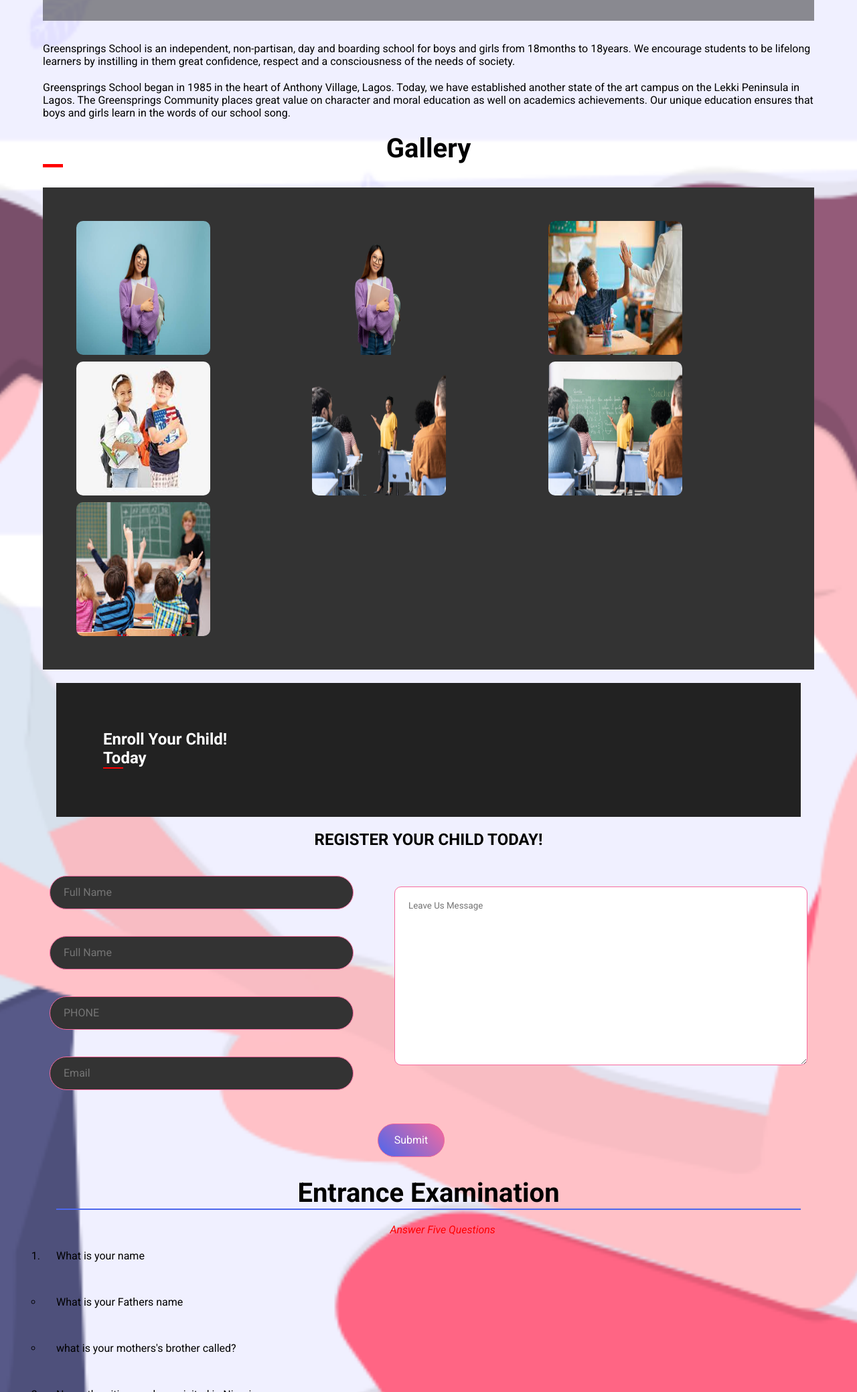
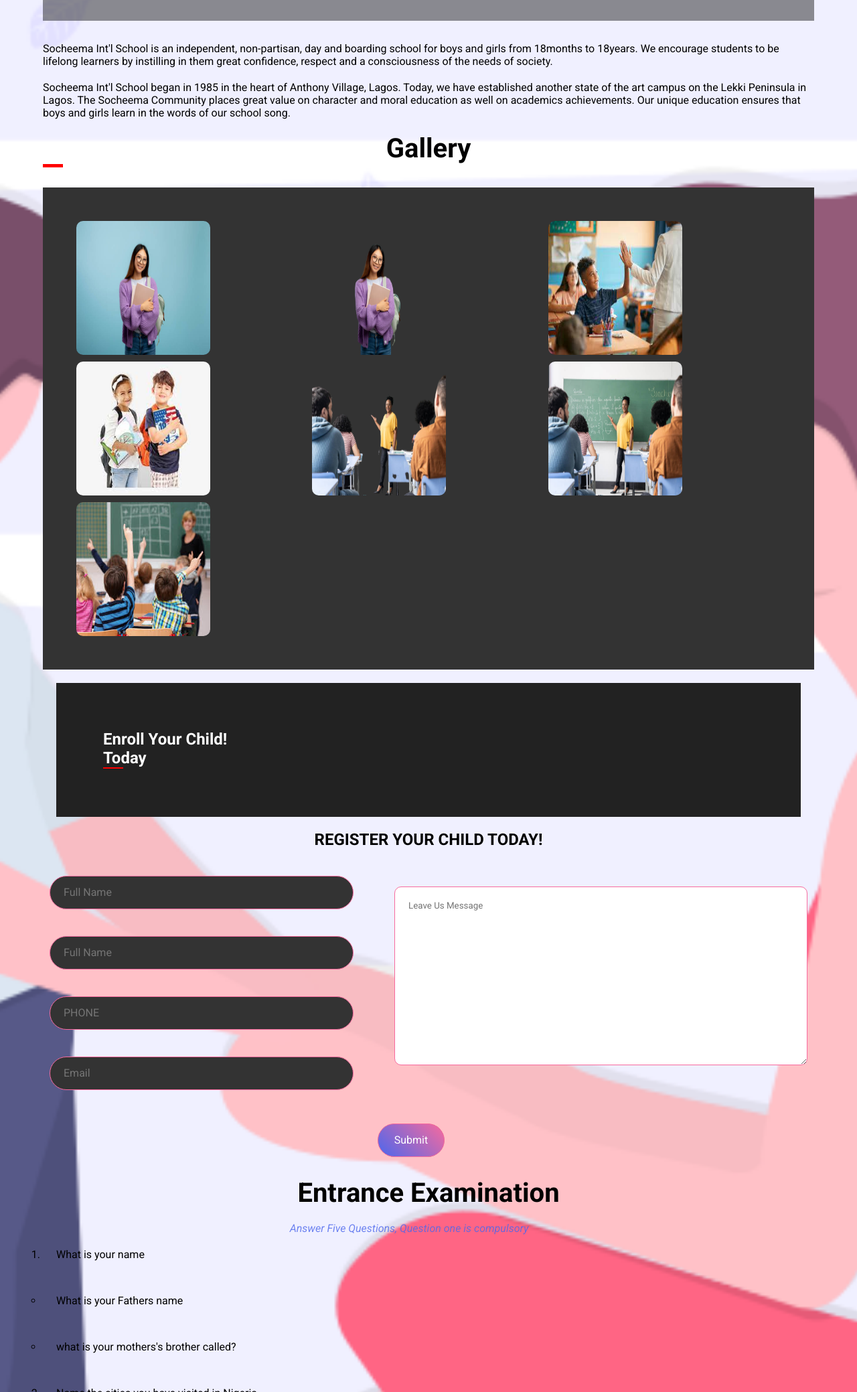
Before and after one commit to Socheema/Assignments, a plain HTML site: page index.html in a window 1280 px wide. Shown: the part 721-2800 px from the top of the page at 67% size. Drawn offline with Linux system fonts and the light colour scheme.

Commit message:
first commit

```diff
--- a/First week assignment/index.html
+++ b/index.html
@@ -66,12 +66,12 @@
                         <p>...........</p>
                     </div>
                     <div class="paragraph">
-                        <p>Greensprings School is an independent, non-partisan, day and boarding school for boys and
+                        <p>Socheema Int'l School is an independent, non-partisan, day and boarding school for boys and
                             girls from 18months to 18years. We encourage students to be lifelong learners by instilling
                             in them great confidence, respect and a consciousness of the needs of society.</p>
-                        <p>Greensprings School began in 1985 in the heart of Anthony Village, Lagos. Today, we have
+                        <p>Socheema Int'l School began in 1985 in the heart of Anthony Village, Lagos. Today, we have
                             established another state of the art campus on the Lekki Peninsula in Lagos. The
-                            Greensprings Community places great value on character and moral education as well on
+                            Socheema Community places great value on character and moral education as well on
                             academics achievements. Our unique education ensures that boys and girls learn in the words
                             of our school song.</p>
                     </div>
@@ -129,7 +129,7 @@
             </section>
             <section class="exam">
                 <h1>Entrance Examination</h1>
-                <span><em>Answer Five Questions</em></span>
+                <span><em>Answer Five Questions, Question one is compulsory</em></span>
                 <ol>
                     <li>What is your name</li>
                     <ul>
--- a/First week assignment/style.css
+++ b/style.css
@@ -288,14 +288,14 @@ textarea{
     text-align: center;
     font-size: 2.5rem;
     margin: 20px;
-    border-bottom:2px solid #4c67ed;
 }
 
 .exam span{
     text-align: center;
-    color: red;
-    margin-left: 45%;
+    color:#4c67ed;
+    margin-left: 32%;
     margin-bottom: 10px;
+    opacity: .8;
 }
 
 .exam ol li{
```
Also changed, not shown: About.html (renamed from First week assignment/About.html, +2 -2 lines), Exam.html (renamed from First week assignment/Exam.html, +1 -1 lines), Register.html (renamed from First week assignment/Register.html), Student assignment image.jpg (renamed from First week assignment/Student assignment image.jpg), asian student.jpg (renamed from First week assignment/asian student.jpg), asian_student-removebg-preview.png (renamed from First week assignment/asian_student-removebg-preview.png), contact.html (renamed from First week assignment/contact.html), download (1).jpg (renamed from First week assignment/download (1).jpg), download.jpg (renamed from First week assignment/download.jpg), edited.png (renamed from First week assignment/edited.png), gallery.html (renamed from First week assignment/gallery.html), istockphoto-1356636005-612x612.jpg (renamed from First week assignment/istockphoto-1356636005-612x612.jpg), undraw_back_to_school_inwc.png (renamed from First week assignment/undraw_back_to_school_inwc.png).
